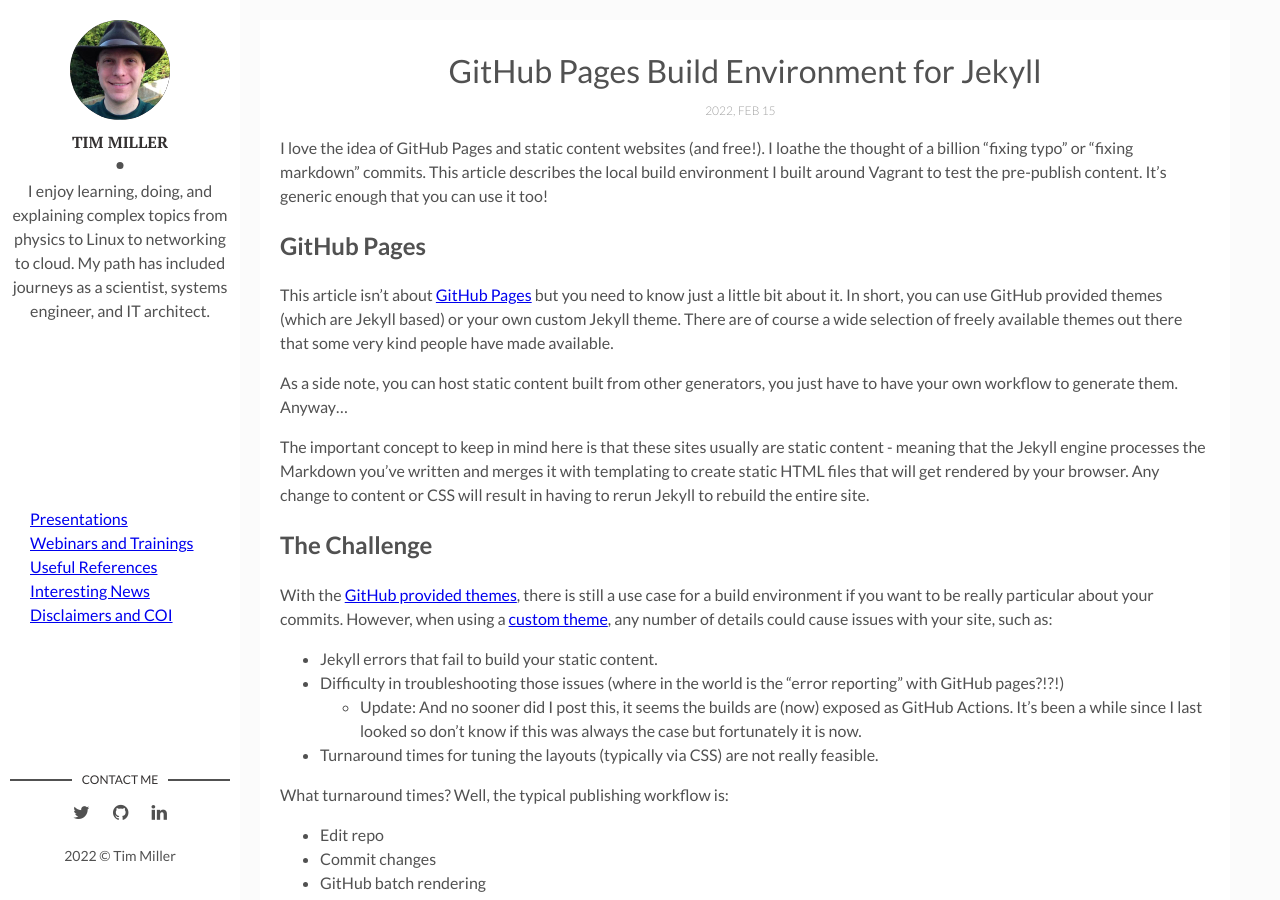
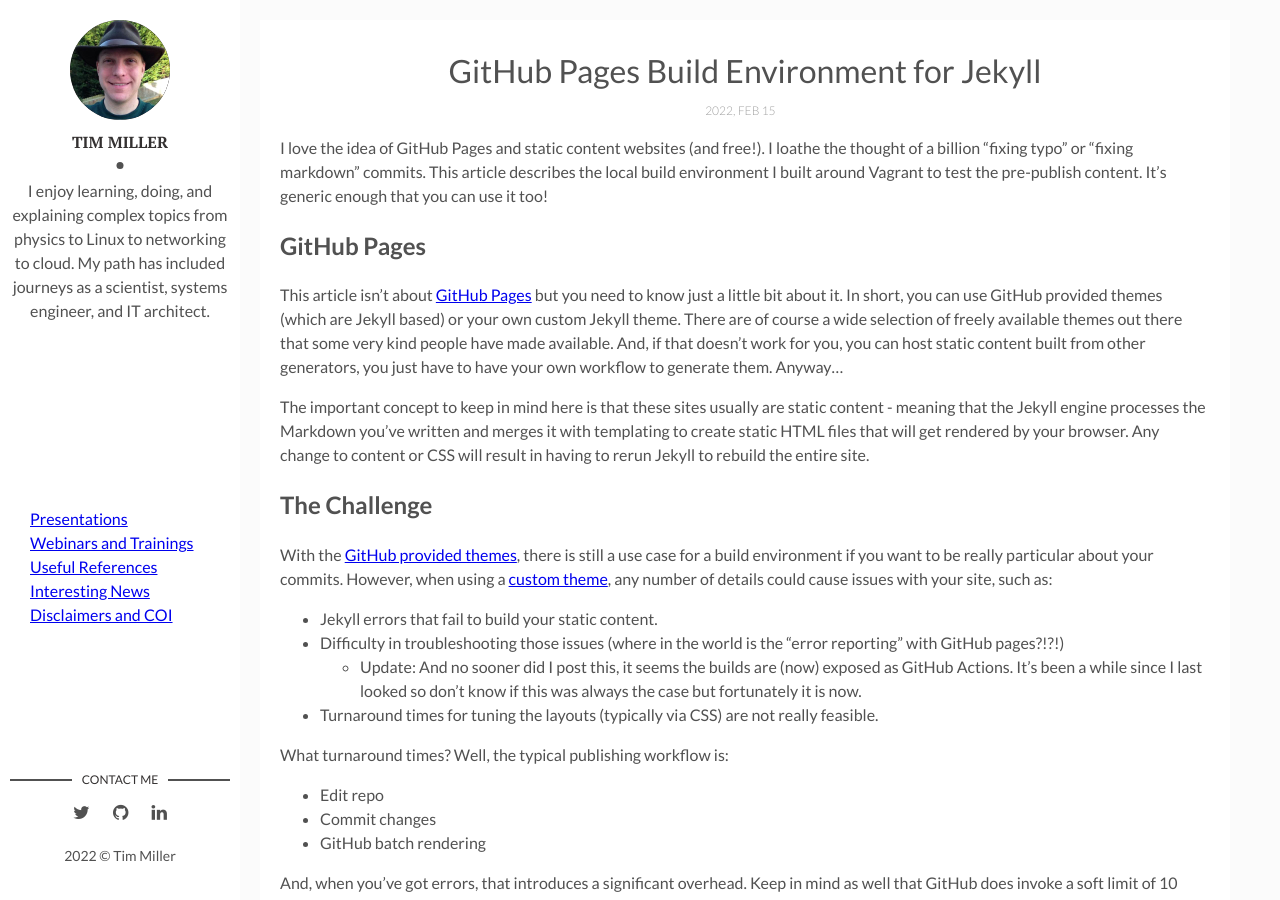
Before and after one commit to broadcaststorm/broadcaststorm.github.io, a Jekyll site: the page built from _posts/2022-02-15-github-pages-build-environment.md, in a window 1280 px wide and 900 px high. Built offline with Jekyll 4.4.1, drawn with Linux system fonts in a browser that asks for light colours.

Commit message:
Final edit

```diff
--- a/_posts/2022-02-15-github-pages-build-environment.md
+++ b/_posts/2022-02-15-github-pages-build-environment.md
@@ -17,10 +17,10 @@ This article isn't about
 but you need to know just a little bit about it. In short, you can use
 GitHub provided themes (which are Jekyll based) or your own custom Jekyll
 theme.  There are of course a wide selection of freely available themes
-out there that some very kind people have made available.
-
-As a side note, you can host static content built from other generators,
-you just have to have your own workflow to generate them. Anyway...
+out there that some very kind people have made available. And, if that
+doesn't work for you, you can host static content built from other
+generators, you just have to have your own workflow to generate them.
+Anyway...
 
 The important concept to keep in mind here is that these sites
 usually are static content - meaning that the Jekyll engine processes
```
